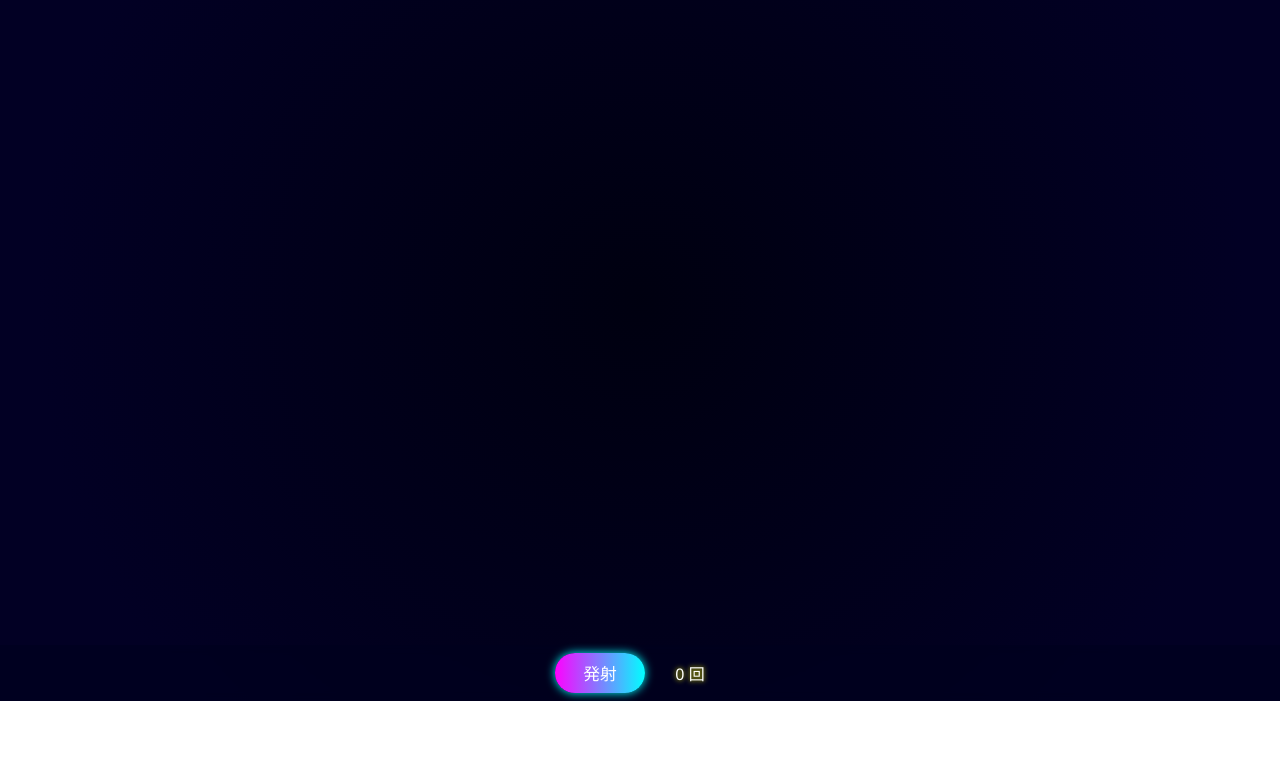
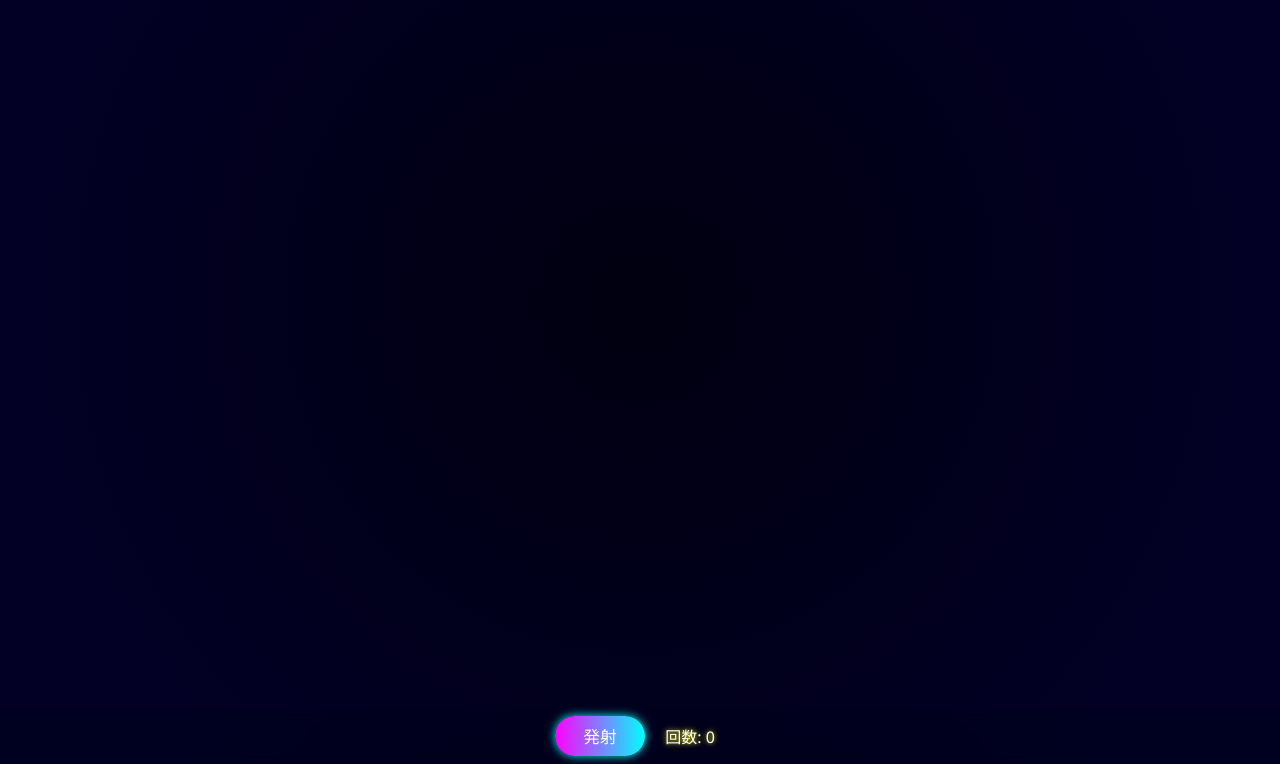
Before and after one commit to KosukeT-dev/fireworks, a plain HTML site: page index.html in a window 1280 px wide. Shown: the part 99-863 px from the top of the page. Before the commit the page ends 800 px from the top, so only its background shows below. Drawn offline with Linux system fonts and the light colour scheme.

Commit message:
Update index.html

```diff
--- a/index.html
+++ b/index.html
@@ -97,45 +97,50 @@
 <script>
 const canvas = document.getElementById('canvas');
 const ctx = canvas.getContext('2d');
+const launchBtn = document.getElementById('launchBtn');
+const counterEl = document.getElementById('counter');
+const langToggleBtn = document.getElementById('langToggle');
 
 function resizeCanvas() {
-    canvas.width = canvas.clientWidth;
-    canvas.height = canvas.clientHeight;
+    const headerHeight = document.querySelector('h1').offsetHeight;
+    const controlsHeight = document.getElementById('controls').offsetHeight;
+    canvas.width = window.innerWidth;
+    canvas.height = window.innerHeight - headerHeight - controlsHeight;
 }
 window.addEventListener('resize', resizeCanvas);
 resizeCanvas();
 
-// 言語切替
+let launches = 0;
+let fireworks = [];
+let rockets = [];
+
 let currentLang = 'ja';
 const texts = {
     ja: {
-        title: "花火打ち上げゲーム",
-        launch: "発射",
-        count: (n) => `${n} 回`,
-        toggle: "English"
+        title: '花火打ち上げゲーム',
+        launch: '発射',
+        count: (n) => `回数: ${n}`,
+        toggle: 'English'
     },
     en: {
-        title: "Fireworks",
-        launch: "Launch",
-        count: (n) => `${n} times`,
-        toggle: "日本語"
+        title: 'Fireworks Launch Game',
+        launch: 'Launch',
+        count: (n) => `Count: ${n}`,
+        toggle: '日本語'
     }
 };
+
 function updateLanguage() {
-    document.getElementById('title').textContent = texts[currentLang].title;
-    document.getElementById('launchBtn').textContent = texts[currentLang].launch;
-    document.getElementById('counter').textContent = texts[currentLang].count(launches);
-    document.getElementById('langToggle').textContent = texts[currentLang].toggle;
+    document.querySelector('h1').textContent = texts[currentLang].title;
+    launchBtn.textContent = texts[currentLang].launch;
+    counterEl.textContent = texts[currentLang].count(launches);
+    langToggleBtn.textContent = texts[currentLang].toggle;
 }
-document.getElementById('langToggle').addEventListener('click', () => {
+
+langToggleBtn.addEventListener('click', () => {
     currentLang = currentLang === 'ja' ? 'en' : 'ja';
     updateLanguage();
 });
-
-// 花火ロジック
-let launches = 0;
-let fireworks = [];
-let rockets = [];
 
 class Rocket {
     constructor(x, targetY, color, isGrand) {
@@ -198,9 +203,16 @@ class Particle {
     }
 }
 
-document.getElementById('launchBtn').addEventListener('click', () => {
+launchBtn.addEventListener('click', () => {
+    // 初回クリック時にフルスクリーン化
+    if (!document.fullscreenElement) {
+        document.documentElement.requestFullscreen().catch(err => {
+            console.warn("Fullscreen failed:", err);
+        });
+    }
+
     launches++;
-    document.getElementById('counter').textContent = texts[currentLang].count(launches);
+    counterEl.textContent = texts[currentLang].count(launches);
     let isGrand = launches % 30 === 0;
     let color = isGrand ? 'white' : `hsl(${Math.random()*360},100%,50%)`;
     rockets.push(new Rocket(Math.random() * canvas.width, Math.random() * canvas.height / 2 + 50, color, isGrand));
@@ -217,10 +229,9 @@ function animate() {
     });
     requestAnimationFrame(animate);
 }
+
+updateLanguage();
 animate();
-
-// 初期言語設定
-updateLanguage();
 </script>
 </body>
 </html>
```
